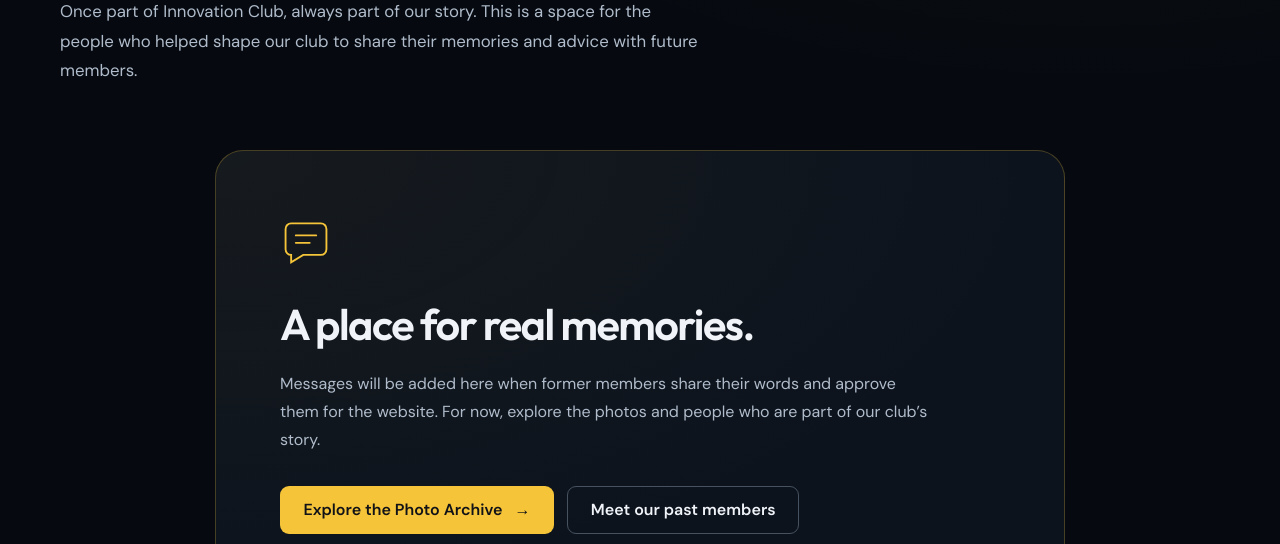
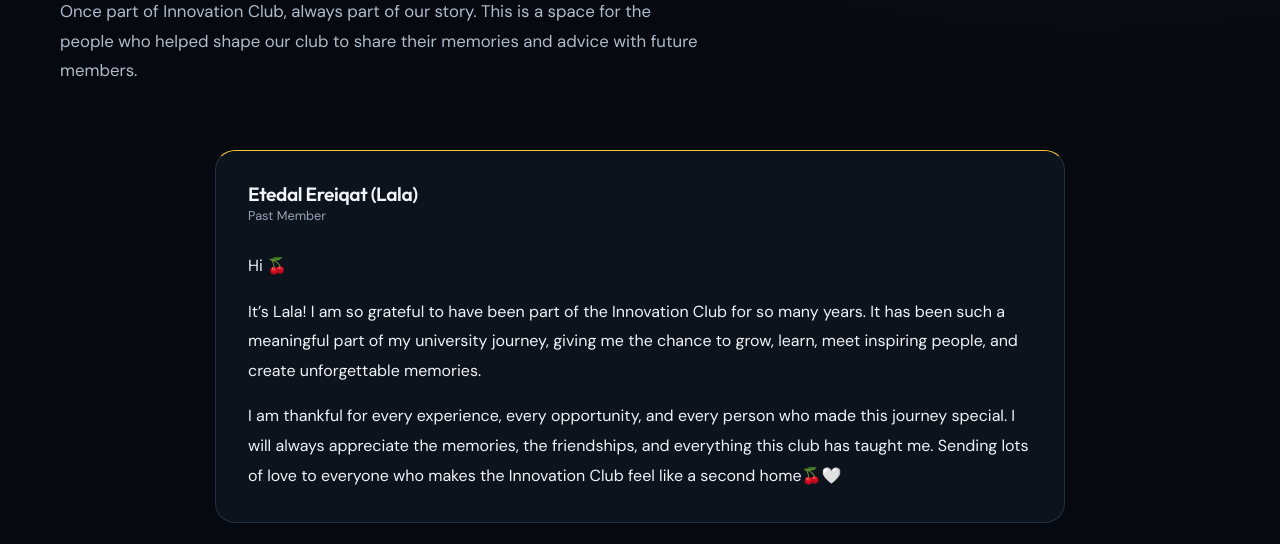
Before and after one commit to hasan-abuzaid/innovation-website, a plain HTML site: page past-members-messages.html in a window 1280 px wide. Shown: the part 408-952 px from the top of the page. Drawn offline with Linux system fonts and the light colour scheme.

Commit message:
Add authentic past member message from Etedal Ereiqat

```diff
--- a/css/styles.css
+++ b/css/styles.css
@@ -224,12 +224,15 @@ dd { margin: 0; color: var(--text); }
 .messages-empty h2 { font-size: clamp(1.8rem, 4vw, 2.7rem); }
 .messages-empty p { max-width: 60ch; margin: 1.3rem 0 2rem; }
 .message-grid { display: grid; grid-template-columns: 1fr 1fr; gap: 1.5rem; }
-.message-card { min-width: 0; padding: 2rem; background: var(--surface); border: 1px solid var(--border); border-top-color: var(--amber); border-radius: var(--radius); }
+.message-card { min-width: 0; padding: clamp(1.4rem, 4vw, 2rem); background: var(--surface); border: 1px solid var(--border); border-top-color: var(--amber); border-radius: var(--radius); }
+.message-card:only-child { grid-column: 1 / -1; width: 100%; max-width: 850px; justify-self: center; }
+.messages-actions { max-width: 850px; margin: 2rem auto 0; }
 .message-author { display: flex; align-items: center; gap: 1rem; margin-bottom: 1.5rem; }
 .message-author img { width: 64px; height: 80px; object-fit: contain; border-radius: 8px; }
 .message-author h3 { font-size: 1.2rem; }
 .message-role, .message-date { color: var(--muted); font-size: .8rem; }
 .message-card blockquote { margin: 0; color: var(--text); line-height: 1.85; overflow-wrap: anywhere; }
+.message-card blockquote p + p { margin-top: 1rem; }
 .message-date { display: block; margin-top: 1.5rem; }
 
 /* Events and programs keep their original content, on dedicated pages. */
--- a/past-members-messages.html
+++ b/past-members-messages.html
@@ -6,13 +6,13 @@
     <title>
       Messages from Past Members · Innovation Club · GJU
     </title>
-    <meta name="description" content="A place for former Innovation Club members to share real memories and advice. Messages will be added when shared and approved.">
+    <meta name="description" content="Read real memories and advice shared by former Innovation Club members.">
     <meta name="theme-color" content="#060a10">
     <link rel="canonical" href="https://innovationclub.online/past-members-messages.html">
     <meta property="og:type" content="website">
     <meta property="og:site_name" content="Innovation Club · GJU">
     <meta property="og:title" content="Messages from Past Members · Innovation Club">
-    <meta property="og:description" content="A place for former Innovation Club members to share real memories and advice. Messages will be added when shared and approved.">
+    <meta property="og:description" content="Read real memories and advice shared by former Innovation Club members.">
     <meta property="og:url" content="https://innovationclub.online/past-members-messages.html">
     <meta property="og:image" content="https://innovationclub.online/assets/images/brand/logo.png">
     <meta property="og:image:alt" content="Innovation Club logo">
@@ -117,18 +117,22 @@
           <h2 class="sr-only" id="messages-title">
             Member messages
           </h2>
-          <div class="messages-empty">
-            <svg viewBox="0 0 56 56" fill="none" aria-hidden="true">
-              <path d="M12 9h32a6 6 0 0 1 6 6v22a6 6 0 0 1-6 6H25L12 51v-8a6 6 0 0 1-6-6V15a6 6 0 0 1 6-6Z" stroke="currentColor" stroke-width="2"/>
-              <path d="M17 22h22M17 30h15" stroke="currentColor" stroke-width="2" stroke-linecap="round"/>
-            </svg>
-            <h2 id="messages-empty-title">
-              A place for real memories.
-            </h2>
-            <p>
-              Messages will be added here when former members share their words and approve them for the website. For now, explore the photos and people who are part of our club’s story.
-            </p>
-            <div class="button-row">
+          <div class="message-grid" id="member-messages">
+            <article class="message-card" aria-labelledby="etedal-message-name">
+              <header class="message-author">
+                <div>
+                  <h3 id="etedal-message-name" data-message-name>Etedal Ereiqat (Lala)</h3>
+                  <p class="message-role" data-message-role>Past Member</p>
+                </div>
+              </header>
+              <blockquote data-message-text>
+                <p>Hi 🍒</p>
+                <p>It’s Lala! I am so grateful to have been part of the Innovation Club for so many years. It has been such a meaningful part of my university journey, giving me the chance to grow, learn, meet inspiring people, and create unforgettable memories.</p>
+                <p>I am thankful for every experience, every opportunity, and every person who made this journey special. I will always appreciate the memories, the friendships, and everything this club has taught me. Sending lots of love to everyone who makes the Innovation Club feel like a second home🍒🤍</p>
+              </blockquote>
+            </article>
+          </div>
+          <div class="button-row messages-actions">
               <a class="button button-primary" href="archive.html">
                 Explore the Photo Archive
                 <span aria-hidden="true">
@@ -138,12 +142,9 @@
               <a class="button button-secondary" href="team.html#past-members">
                 Meet our past members
               </a>
-            </div>
-          </div>
-          <div class="message-grid" id="member-messages">
           </div>
           <!-- Inert reusable structure only. Add real, approved text before publishing a card.
-             Copy an article into #member-messages; remove the empty state after the first real message.
+             Copy an article into #member-messages; preserve its original words and paragraph breaks.
              Unhide optional role, date, or photograph only when verified and supplied. -->
           <template id="past-member-message-template">
             <article class="message-card">
@@ -156,8 +157,8 @@
                   </p>
                 </div>
               </header>
-              <blockquote>
-                <p data-message-text>
+              <blockquote data-message-text>
+                <p>
                 </p>
               </blockquote>
               <time class="message-date" data-message-date hidden>
```
Also changed, not shown: 1 other file.
